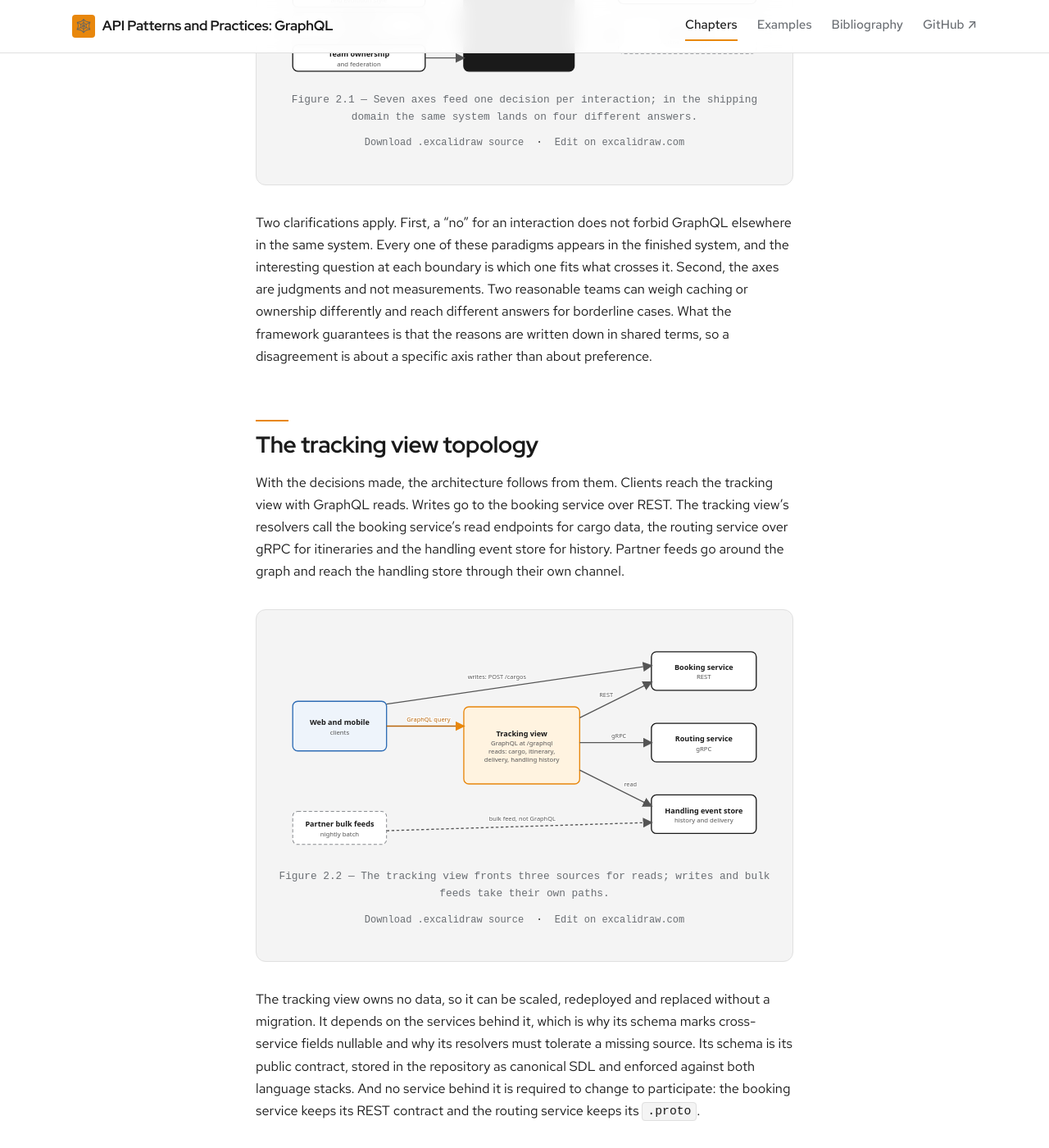
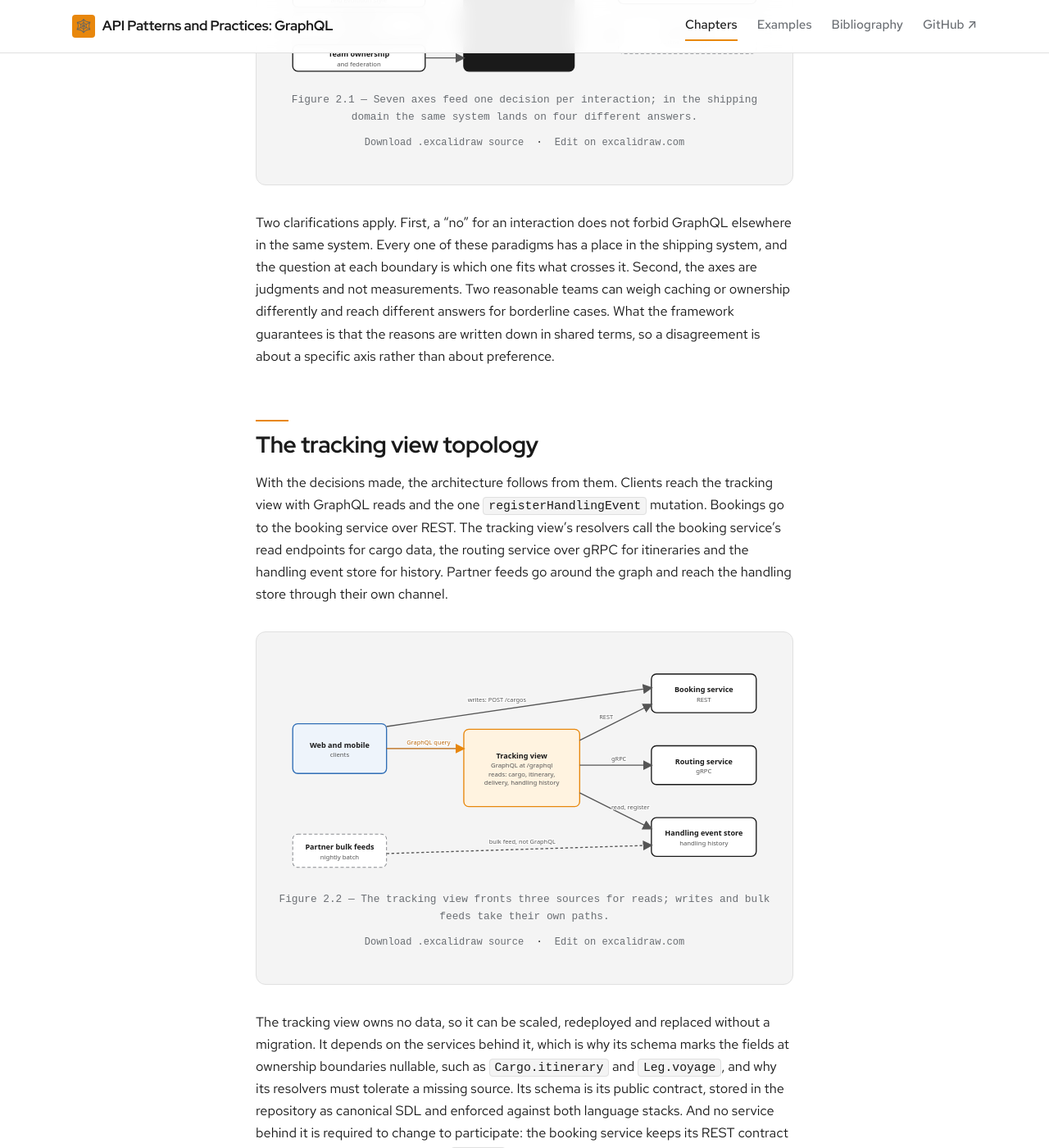
Before and after one commit to patterncatalyst/api-patterns-and-practices-graphql, a Jekyll site: the page built from _docs/02-graphql-decision-framework.md, in a window 1280 px wide and 1400 px high, scrolled down 7957 px. Shown: the whole window at 82% size. Built offline with Jekyll 4.4.1, drawn with Linux system fonts in a browser that asks for light colours; some web fonts are replaced; some of the changed text lies outside the part shown.

Commit message:
r02: Ch1–2 verified, eslint 10.13.0, release record (#2)
* chore(r02): record S14 done and the r1.0 release; eslint 10.13.0; braces advisory re-checked (no patched release)

* fix(ch1,ch2): validation round — six Query entry points, Ch15 quote, delivery derived in the tracking view, HTTP-draft wording, figure labels, bibliography

* docs(r02): Ch1–2 verified; 100 deck rebuilt with the updated figures 1.2 and 2.2

```diff
--- a/_docs/02-graphql-decision-framework.md
+++ b/_docs/02-graphql-decision-framework.md
@@ -78,7 +78,7 @@ Score this axis high when clients are many and unknown, so that a single evolvin
 
 The sixth axis asks what the team must run and defend to offer the interface safely. A REST endpoint is largely bounded by its design: each route does a roughly known amount of work. A gRPC method is similarly bounded by its request and response messages. A GraphQL endpoint accepts arbitrary documents, so the amount of work per request is decided by the caller.
 
-That brings obligations a REST service mostly avoids. Depth limits and cost analysis protect the backends from expensive selections (Chapter 14). Pagination caps keep list fields from returning unbounded data (Chapter 12). Introspection and error messages need review so they do not leak schema details to anonymous callers (Chapter 17). Authorization has to work per field, not per route, because one query can touch cargo owned by one customer and reference data owned by nobody (Chapter 18). Telemetry has to be operation-aware, since every request shares a URL (Chapter 19). And dataloaders must be in place before traffic arrives, or N+1 patterns turn a graph of modest size into hundreds of backend calls per request (Chapter 13).
+That brings obligations a REST service mostly avoids. Depth limits and cost analysis protect the backends from expensive selections (Chapter 14). Pagination caps keep list fields from returning unbounded data (Chapter 12). Introspection and error messages need review so they do not leak schema details to anonymous callers (Chapters 9 and 17). Authorization has to work per field, not per route, because one query can touch cargo owned by one customer and reference data owned by nobody (Chapter 18). Telemetry has to be operation-aware, since every request shares a URL (Chapter 19). And dataloaders must be in place before traffic arrives, or N+1 patterns turn a graph of modest size into hundreds of backend calls per request (Chapter 13).
 
 None of this is exotic, and the later chapters give each its own example. It is cost nonetheless, and it belongs on the scale. A team with no capacity for it should keep the interface small, or choose another paradigm for the first release. For an interaction whose callers are internal, trusted and few, most of this cost buys little protection, and gRPC or REST is cheaper to operate.
 
@@ -111,21 +111,21 @@ The **customer tracking view** scores toward GraphQL on nearly every axis. Clien
 
 {% include excalidraw.html file="02-decision-framework" alt="Diagram of a decision framework. On the left, seven stacked boxes list the axes: client diversity and shape variance, aggregation across sources, read and write balance, caching needs, contract and evolution style, operational and security cost, and team ownership and federation. Each has an arrow pointing right into one tall central box labelled run each interaction through the axes. From the central box, four arrows lead to outcome boxes on the right: the customer tracking view resolves to GraphQL and is highlighted in light amber, booking writes resolve to REST, internal routing resolves to gRPC, and partner bulk feeds are drawn dashed and resolve to not GraphQL." caption="Figure 2.1 — Seven axes feed one decision per interaction; in the shipping domain the same system lands on four different answers." %}
 
-Two clarifications apply. First, a "no" for an interaction does not forbid GraphQL elsewhere in the same system. Every one of these paradigms appears in the finished system, and the interesting question at each boundary is which one fits what crosses it. Second, the axes are judgments and not measurements. Two reasonable teams can weigh caching or ownership differently and reach different answers for borderline cases. What the framework guarantees is that the reasons are written down in shared terms, so a disagreement is about a specific axis rather than about preference.
+Two clarifications apply. First, a "no" for an interaction does not forbid GraphQL elsewhere in the same system. Every one of these paradigms has a place in the shipping system, and the question at each boundary is which one fits what crosses it. Second, the axes are judgments and not measurements. Two reasonable teams can weigh caching or ownership differently and reach different answers for borderline cases. What the framework guarantees is that the reasons are written down in shared terms, so a disagreement is about a specific axis rather than about preference.
 
 ## The tracking view topology
 
-With the decisions made, the architecture follows from them. Clients reach the tracking view with GraphQL reads. Writes go to the booking service over REST. The tracking view's resolvers call the booking service's read endpoints for cargo data, the routing service over gRPC for itineraries and the handling event store for history. Partner feeds go around the graph and reach the handling store through their own channel.
+With the decisions made, the architecture follows from them. Clients reach the tracking view with GraphQL reads and the one `registerHandlingEvent` mutation. Bookings go to the booking service over REST. The tracking view's resolvers call the booking service's read endpoints for cargo data, the routing service over gRPC for itineraries and the handling event store for history. Partner feeds go around the graph and reach the handling store through their own channel.
 
-{% include excalidraw.html file="02-tracking-view-topology" alt="Topology of the tracking view. On the left, a box for web and mobile clients sends GraphQL queries to the central tracking view box, highlighted in light amber, which is labelled as the GraphQL endpoint at /graphql. The same client box also has a separate arrow along the top for writes, labelled POST /cargos, going directly to the booking service on the right, which speaks REST. The tracking view box lists the reads it serves: cargo, itinerary, delivery and handling history. From it, three arrows lead to backing sources on the right: one labelled REST to the booking service, one labelled gRPC to the routing service, and one labelled read to the handling event store, which holds history and delivery. A dashed box at the lower left for partner bulk feeds has a dashed arrow to the handling event store labelled bulk feed, not GraphQL, bypassing the tracking view." caption="Figure 2.2 — The tracking view fronts three sources for reads; writes and bulk feeds take their own paths." %}
+{% include excalidraw.html file="02-tracking-view-topology" alt="Topology of the tracking view. On the left, a box for web and mobile clients sends GraphQL queries to the central tracking view box, highlighted in light amber, which is labelled as the GraphQL endpoint at /graphql. The same client box also has a separate arrow along the top for writes, labelled POST /cargos, going directly to the booking service on the right, which speaks REST. The tracking view box lists the reads it serves: cargo, itinerary, delivery and handling history. From it, three arrows lead to backing sources on the right: one labelled REST to the booking service, one labelled gRPC to the routing service, and one labelled read, register to the handling event store, which holds the handling history. A dashed box at the lower left for partner bulk feeds has a dashed arrow to the handling event store labelled bulk feed, not GraphQL, bypassing the tracking view." caption="Figure 2.2 — The tracking view fronts three sources for reads; writes and bulk feeds take their own paths." %}
 
-The tracking view owns no data, so it can be scaled, redeployed and replaced without a migration. It depends on the services behind it, which is why its schema marks cross-service fields nullable and why its resolvers must tolerate a missing source. Its schema is its public contract, stored in the repository as canonical SDL and enforced against both language stacks. And no service behind it is required to change to participate: the booking service keeps its REST contract and the routing service keeps its `.proto`.
+The tracking view owns no data, so it can be scaled, redeployed and replaced without a migration. It depends on the services behind it, which is why its schema marks the fields at ownership boundaries nullable, such as `Cargo.itinerary` and `Leg.voyage`, and why its resolvers must tolerate a missing source. Its schema is its public contract, stored in the repository as canonical SDL and enforced against both language stacks. And no service behind it is required to change to participate: the booking service keeps its REST contract and the routing service keeps its `.proto`.
 
 ## The Decision callout
 
 From this chapter on, every chapter ends with a callout labeled **Decision**. It does one thing: it takes the chapter's topic and runs it through the seven axes above, then states in a few sentences where the topic lands and why. It is an argument in the shared vocabulary, not a summary. Reading every Decision callout in sequence reconstructs the book's reasoning without rereading the prose that produced it.
 
-The callout names axes explicitly. When a later chapter says that persisted queries "answer the caching axis and the operational-cost axis together," the sentence relies on this chapter having defined both. Without that shared vocabulary each chapter would have to restate its criteria, and the book would drift into a collection of independent recommendations.
+The callout names axes explicitly. When Chapter 15 says that persisted documents "answer two axes of Chapter 2 at once", naming the *caching needs* and *operational and security cost* axes, the sentence relies on this chapter having defined both. Without that shared vocabulary each chapter would have to restate its criteria, and the book would drift into a collection of independent recommendations.
 
 ## A worked decision: the tracking view
 
@@ -151,6 +151,6 @@ Apply the axes to the interaction the later chapters build.
 
 This chapter turned the strengths and weaknesses from Chapter 1 into seven axes, applied them to four shipping interactions with four different results, and defined the Decision callout that closes every later chapter. The tracking view now has a role, a boundary and a topology.
 
-Chapter 3 starts building it. It goes through SDL and the type system in depth: object types, interfaces such as `Node`, enums, input types, custom scalars like `TrackingId` and `UnLocode`, and how the canonical schema uses each. Chapter 4 explains nullability and null propagation, the mechanism behind the nullable fields discussed above. Chapter 5 sets up the contract-first workflow in which both stacks are checked against one schema. Federation returns in Chapter 20, caching in Chapters 15 and 16, and cost controls in Chapter 14.
+Chapter 3 starts building it. It goes through SDL and the type system in depth: object types, interfaces such as `Node`, enums, input types, custom scalars like `TrackingId` and `UnLocode`, and how the canonical schema uses each. Chapter 4 explains nullability and null propagation, the mechanism behind the nullable fields at ownership boundaries. Chapter 5 sets up the contract-first workflow in which both stacks are checked against one schema. Federation returns in Chapter 20, caching in Chapters 15 and 16, and cost controls in Chapter 14.
 
-For the formal definitions behind the terms used here, the [GraphQL specification](https://spec.graphql.org/) covers the type system and execution, and the [GraphQL-over-HTTP specification](https://http-spec.graphql.org/draft/) covers the transport. Samer Buna's *GraphQL in Action* is a good companion for schema and resolver design, and William Lyon's *Full Stack GraphQL Applications* extends the same ideas to clients and federation; both are on the [Bibliography](../../bibliography/) page.
+For the formal definitions behind the terms used here, the [GraphQL specification](https://spec.graphql.org/) covers the type system and execution, and the [GraphQL-over-HTTP specification](https://http-spec.graphql.org/draft/) covers the transport. Samer Buna's *GraphQL in Action* is a good companion for schema and resolver design, and William Lyon's *Full Stack GraphQL Applications* extends the same ideas to clients and authorization; both are on the [Bibliography](../../bibliography/) page.
--- a/contracts/package.json
+++ b/contracts/package.json
@@ -13,7 +13,7 @@
   "devDependencies": {
     "@graphql-eslint/eslint-plugin": "4.4.2",
     "@graphql-inspector/cli": "7.0.1",
-    "eslint": "10.12.0",
+    "eslint": "10.13.0",
     "graphql": "16.14.2"
   },
   "overrides": {
--- a/diagrams/01-request-path.py
+++ b/diagrams/01-request-path.py
@@ -18,7 +18,7 @@ nodes=[
  {"x":30,"y":285,"w":150,"h":70,"style":"ink","lines":["One JSON response","data and errors"]},
  {"x":650,"y":190,"w":220,"h":60,"style":"sub","lines":["Cargo service","REST"]},
  {"x":650,"y":270,"w":220,"h":60,"style":"sub","lines":["Routing service","gRPC"]},
- {"x":650,"y":350,"w":220,"h":60,"style":"sub","lines":["Handling event store","history and delivery"]},
+ {"x":650,"y":350,"w":220,"h":60,"style":"sub","lines":["Handling event store","handling history"]},
 ]
 edges=[
  {"x1":170,"y1":90,"x2":205,"y2":90},
--- a/diagrams/02-tracking-view-topology.py
+++ b/diagrams/02-tracking-view-topology.py
@@ -14,14 +14,14 @@ nodes=[
  {"x":340,"y":140,"w":210,"h":140,"style":"accent","lines":["Tracking view","GraphQL at /graphql","reads: cargo, itinerary,","delivery, handling history"]},
  {"x":680,"y":40,"w":190,"h":70,"style":"box","lines":["Booking service","REST"]},
  {"x":680,"y":170,"w":190,"h":70,"style":"box","lines":["Routing service","gRPC"]},
- {"x":680,"y":300,"w":190,"h":70,"style":"box","lines":["Handling event store","history and delivery"]},
+ {"x":680,"y":300,"w":190,"h":70,"style":"box","lines":["Handling event store","handling history"]},
 ]
 edges=[
  {"x1":200,"y1":175,"x2":340,"y2":175,"amber":True,"label":"GraphQL query","ly":-8},
  {"x1":200,"y1":135,"x2":680,"y2":65,"label":"writes: POST /cargos","lx":-40,"ly":-10},
  {"x1":550,"y1":160,"x2":680,"y2":95,"label":"REST","lx":-17,"ly":-5.5,"elx":-27,"ely":-3.5},
  {"x1":550,"y1":205,"x2":680,"y2":205,"label":"gRPC","ly":-8},
- {"x1":550,"y1":255,"x2":680,"y2":320,"label":"read","lx":27,"ly":-2.5,"elx":17,"ely":-0.5},
+ {"x1":550,"y1":255,"x2":680,"y2":320,"label":"read, register","lx":27,"ly":-2.5,"elx":17,"ely":-0.5},
  {"x1":200,"y1":365,"x2":680,"y2":350,"dashed":True,"label":"bulk feed, not GraphQL","ly":-10},
 ]
 g.emit("02-tracking-view-topology",900,420,nodes=nodes,edges=edges,notes=[])
```
Also changed, not shown: other parts of _docs/02-graphql-decision-framework.md (+3 -3 lines), _docs/01-from-rest-and-rpc-to-graphql.md (+7 -7 lines), _plans/coverage-matrix.md (+4 -4 lines), _plans/iteration-plan.md (+1 -1 lines), _plans/r01-execution-plan.md (+11 -9 lines), bibliography.md (+1 -1 lines), assets/diagrams/01-request-path.svg, assets/diagrams/02-tracking-view-topology.svg, 4 other files.
